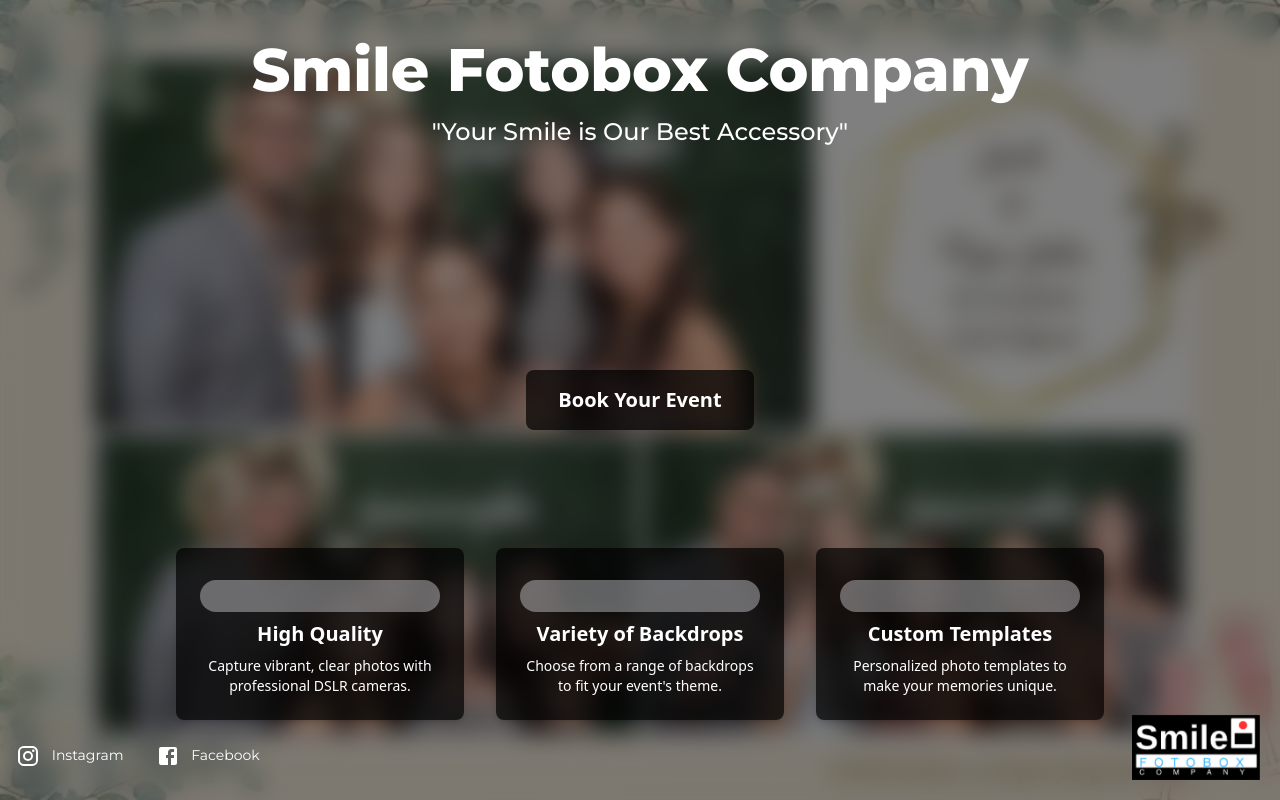
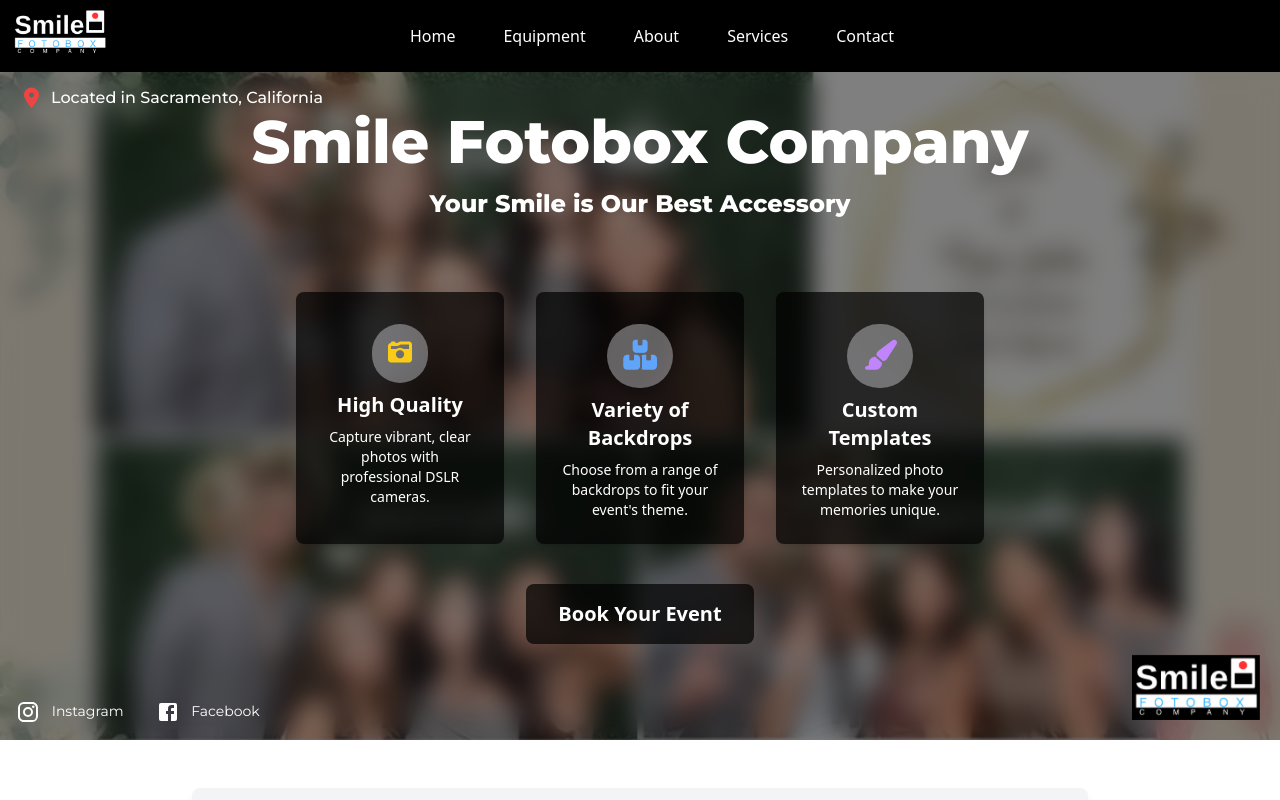
Before and after one commit to njd4dude/smilefotobox, a React (Vite) app: page / in a window 1280 px wide. Shown: the top 800 px of the page. Built offline with nearby package versions, Linux system fonts and the light colour scheme; the HTML template or start-up script is replaced by a standard one.

Commit message:
added navbar

```diff
--- a/index.html
+++ b/index.html
@@ -3,10 +3,16 @@
   <head>
     <meta charset="UTF-8" />
     <link rel="icon" type="image/svg+xml" href="/fotoboxFavicon.png" />
-    <link rel="preconnect" href="https://fonts.googleapis.com">
-    <link rel="preconnect" href="https://fonts.gstatic.com" crossorigin>
-    <link href="https://fonts.googleapis.com/css2?family=Montserrat:ital,wght@0,100..900;1,100..900&display=swap" rel="stylesheet">
-    <meta name="viewport" content="width=device-width, initial-scale=1.0" />
+    <link rel="preconnect" href="https://fonts.googleapis.com" />
+    <link rel="preconnect" href="https://fonts.gstatic.com" crossorigin />
+    <link
+      href="https://fonts.googleapis.com/css2?family=Montserrat:ital,wght@0,100..900;1,100..900&display=swap"
+      rel="stylesheet"
+    />
+    <meta
+      name="viewport"
+      content="width=device-width, initial-scale=1, maximum-scale=1, user-scalable=no, viewport-fit=cover"
+    />
     <title>Smile Fotobox</title>
   </head>
   <body>
--- a/src/index.css
+++ b/src/index.css
@@ -1,3 +1,7 @@
 @tailwind base;
 @tailwind components;
 @tailwind utilities;
+
+html {
+  scroll-behavior: smooth;
+}
--- a/src/pages/FeatCards.jsx
+++ b/src/pages/FeatCards.jsx
@@ -4,11 +4,11 @@
   return (
     <>
       {/* Feature Cards */}
-      <div className="absolute bottom-20 md:bottom-20 w-full flex justify-center gap-3 md:gap-8">
-        <div className="bg-black bg-opacity-70 text-center text-white rounded-lg md:p-6 shadow-md w-28 md:w-72 flex flex-col items-center md:block pb-4 px-2">
+      <div className="pt-8 w-full flex justify-center z-10 gap-3 md:gap-8 mt-10  ">
+        <div className="bg-black bg-opacity-70 text-center text-white rounded-lg md:p-6 shadow-md w-28 md:w-72 landscape:w-52 flex flex-col items-center pb-4 px-2">
           <div className="bg-gray-200 bg-opacity-40 p-4 rounded-full mb-2 mt-2">
             {/* Icon for High Quality */}
-            <i className="fas fa-camera-retro text-2xl text-white"></i>
+            <i className="fas fa-camera-retro text-2xl text-yellow-400"></i>
           </div>
           <h3 className="text-md md:text-xl font-semibold mb-2 text-white">
             High Quality
@@ -18,10 +18,10 @@
           </p>
         </div>
 
-        <div className="bg-black bg-opacity-70 text-center text-white rounded-lg md:p-6 shadow-md w-28 md:w-72 flex flex-col items-center md:block pb-4 px-2">
+        <div className="bg-black bg-opacity-70 text-center text-white rounded-lg md:p-6 shadow-md w-28 md:w-72 landscape:w-52 flex flex-col items-center pb-4 px-2">
           <div className="bg-gray-200 bg-opacity-40 p-4 rounded-full mb-2 mt-2">
             {/* Icon for Variety of Props and Backdrops */}
-            <i className="fas fa-boxes text-3xl text-white"></i>
+            <i className="fas fa-boxes text-3xl text-blue-400"></i>
           </div>
           <h3 className="text-md md:text-xl font-semibold mb-2 text-white">
             Variety of Backdrops
@@ -32,10 +32,10 @@
         </div>
 
         {/* New Feature Card for Custom Templates */}
-        <div className="bg-black bg-opacity-70 text-center text-white rounded-lg md:p-6 shadow-md w-28 md:w-72 flex flex-col items-center md:block pb-4 px-2">
+        <div className="bg-black bg-opacity-70 text-center text-white rounded-lg md:p-6 shadow-md w-28 md:w-72 landscape:w-52 flex flex-col items-center pb-4 px-2">
           <div className="bg-gray-200 bg-opacity-40 p-4 rounded-full mb-2 mt-2">
             {/* Icon for Custom Templates */}
-            <i className="fas fa-paint-brush text-3xl text-white"></i>
+            <i className="fas fa-paint-brush text-3xl text-purple-400"></i>
           </div>
           <h3 className="text-md md:text-xl  font-semibold mb-2 text-white">
             Custom Templates
--- a/src/pages/HeroSection.jsx
+++ b/src/pages/HeroSection.jsx
@@ -2,6 +2,7 @@
 import React from "react";
 import SocialLinks from "./SocialLinks";
 import FeatCards from "./FeatCards";
+import "@fortawesome/fontawesome-free/css/all.min.css";
 
 const HeroSection = ({ backgroundImage, handleScrollToBooking, logo }) => {
   const handleGoogleForm = () => {
@@ -13,7 +14,8 @@
 
   return (
     <div
-      className="h-screen w-full flex justify-center items-center relative"
+      id="home"
+      className="h-full w-full relative "
       style={{
         backgroundImage: `url(${backgroundImage})`,
         backgroundSize: "cover",
@@ -21,7 +23,26 @@
       }}
     >
       {/* Blurred Overlay */}
-      <div className="absolute inset-0 bg-black bg-opacity-50 backdrop-blur-md"></div>
+      <div className="pb-24 w-full h-full bg-black bg-opacity-50 backdrop-blur-md relative">
+        <div className="pt-10 w-full text-center space-y-4 font-monter">
+          <h1 className="text-6xl font-extrabold text-white">
+            Smile Fotobox Company
+          </h1>
+          <p className="text-2xl text-white font-extrabold">
+            Your Smile is Our Best Accessory
+          </p>
+        </div>
+        <FeatCards />
+        <div className="pt-10 flex justify-center ">
+          <button
+            onClick={handleGoogleForm}
+            className="px-8 py-4 text-xl font-bold text-white bg-black bg-opacity-70 rounded-lg hover:scale-105 hover:bg-white hover:text-black transition-transform"
+          >
+            Book Your Event
+          </button>
+        </div>
+      </div>
+      <SocialLinks />
 
       <img
         src={logo}
@@ -29,32 +50,13 @@
         className="absolute bottom-5 right-5 w-16 lg:w-32" // Adjust width and position as needed
       />
 
-      {/* Content Container - Title, Tagline at the Top */}
-      <div className="absolute top-10 w-full text-center space-y-4 font-monter">
-        {/* Title */}
-        <h1 className="text-6xl font-extrabold text-white">
-          Smile Fotobox Company
-        </h1>
-
-        {/* Tagline */}
-        <p className="text-2xl text-white font-medium">
-          "Your Smile is Our Best Accessory"
-        </p>
+      {/* "Located in California" Section */}
+      <div className="absolute top-2 left-2 xl:top-3 xl:left-6 flex items-center text-white font-medium xl:text-xl">
+        <i className="fas fa-location-dot text-xl xl:text-xl text-red-500 mr-1.5 xl:mr-3"></i>
+        <span className="text-[12px] xl:text-[16px] font-monter">
+          Located in Sacramento, California
+        </span>
       </div>
-
-      {/* Centered Button */}
-      <div className="absolute flex justify-center items-center w-full h-full">
-        <button
-          onClick={handleGoogleForm}
-          className="px-8 py-4 text-xl font-bold text-white bg-black bg-opacity-70 rounded-lg hover:scale-105 hover:bg-white hover:text-black transition-transform"
-        >
-          Book Your Event
-        </button>
-      </div>
-
-      <FeatCards />
-
-      <SocialLinks />
     </div>
   );
 };
--- a/src/pages/Home.jsx
+++ b/src/pages/Home.jsx
@@ -8,7 +8,7 @@
 import EquipmentSection from "./EquipmentSection";
 import PhotoboothEquipment from "./PhotoboothEquipment";
 import samplePrint from "../assets/samplePrint.webp";
-
+import Navbar from "./Navbar";
 
 const Home = () => {
   const images = [
@@ -53,6 +53,7 @@
 
   return (
     <div className="">
+      <Navbar />
       <HeroSection
         backgroundImage={samplePrint}
         handleScrollToBooking={handleScrollToBooking}
--- a/src/pages/InstagramPosts.jsx
+++ b/src/pages/InstagramPosts.jsx
@@ -4,8 +4,9 @@
   const postIds = ["DD08cpRRzFy", "DDs6lXfP5wI", "DD81VZOR4KQ", "DEIxwpxxhEk"];
 
   return (
-    <div className="p-20 mb-12">
-      <h1 className="text-3xl font-monter mb-6">Smile Fotobox Co. Instagram</h1> {/* Title */}
+    <div className="p-20 bg-gradient-to-tr from-yellow-400 via-purple-500 to-pink-500 ">
+      <h1 className="text-3xl font-monter mb-6">Smile Fotobox Co. Instagram</h1>{" "}
+      {/* Title */}
       <div className="flex flex-wrap gap-8 justify-center ">
         {postIds.map((id, index) => (
           <div key={index} className="w-full md:w-72">
--- /dev/null
+++ b/src/pages/Navbar.jsx
@@ -0,0 +1,54 @@
+import React, { useState } from "react";
+import "@fortawesome/fontawesome-free/css/all.min.css"; // Ensure it's imported
+
+const Navbar = () => {
+  const [isMenuOpen, setIsMenuOpen] = useState(false);
+  const logo = "/smilefotoboxLogo.png";
+
+  const toggleMenu = () => {
+    setIsMenuOpen(!isMenuOpen);
+  };
+
+  return (
+    <nav className="bg-black p-4 relative">
+      <div className="flex justify-end items-center">
+        {/* Mobile menu button */}
+        <button onClick={toggleMenu} className="text-white lg:hidden">
+          {isMenuOpen ? (
+            // Font Awesome close icon (X)
+            <i className="fas fa-times w-6 h-6"></i>
+          ) : (
+            // Font Awesome hamburger icon (three lines)
+            <i className="fas fa-bars w-6 h-6"></i>
+          )}
+        </button>
+      </div>
+      <img src={logo} alt="Smile Fotobox Co." className="w-24 absolute left-3 top-2" />
+
+      {/* Navbar links for mobile */}
+      <div
+        className={`lg:flex lg:items-center lg:justify-center lg:space-x-4 lg:ml-6 mt-4 lg:mt-0 ${
+          isMenuOpen ? "block" : "hidden"
+        }`}
+      >
+        <a href="#home" className="text-white py-2 px-4 block">
+          Home
+        </a>
+        <a href="#equipment" className="text-white py-2 px-4 block">
+          Equipment
+        </a>
+        <a href="#about" className="text-white py-2 px-4 block">
+          About
+        </a>
+        <a href="#services" className="text-white py-2 px-4 block">
+          Services
+        </a>
+        <a href="#contact" className="text-white py-2 px-4 block">
+          Contact
+        </a>
+      </div>
+    </nav>
+  );
+};
+
+export default Navbar;
--- a/src/pages/PhotoboothEquipment.jsx
+++ b/src/pages/PhotoboothEquipment.jsx
@@ -22,7 +22,7 @@
   };
 
   return (
-    <div className="my-12 max-w-4xl mx-auto p-6 bg-gray-100 rounded-lg shadow-lg">
+    <div className="my-12 max-w-4xl mx-auto p-6 bg-gray-100 rounded-lg shadow-lg" id="equipment">
       <h2 className="text-3xl font-monter font-semibold mb-6 text-center">
         Our Photo Booth Setup and Backdrops
       </h2>
--- a/src/pages/SocialLinks.jsx
+++ b/src/pages/SocialLinks.jsx
@@ -4,7 +4,7 @@
 
 const SocialLinks = () => {
   return (
-    <div className="absolute bottom-8 left-0 font-monter text-xs lg:text-sm">
+    <div className="absolute bottom-4 left-0 font-monter text-xs lg:text-sm">
       <a
         href="https://www.instagram.com/smilefotobox.co/"
         target="_blank"
```
